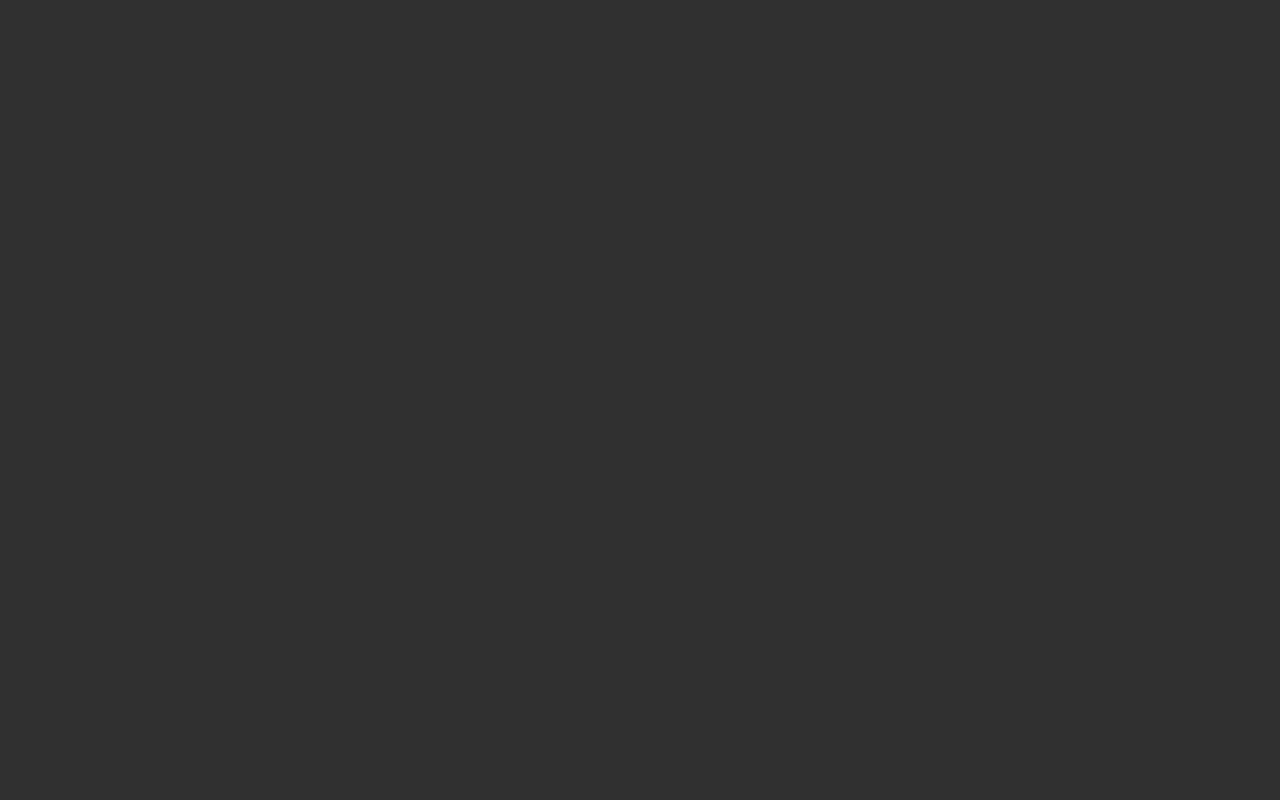
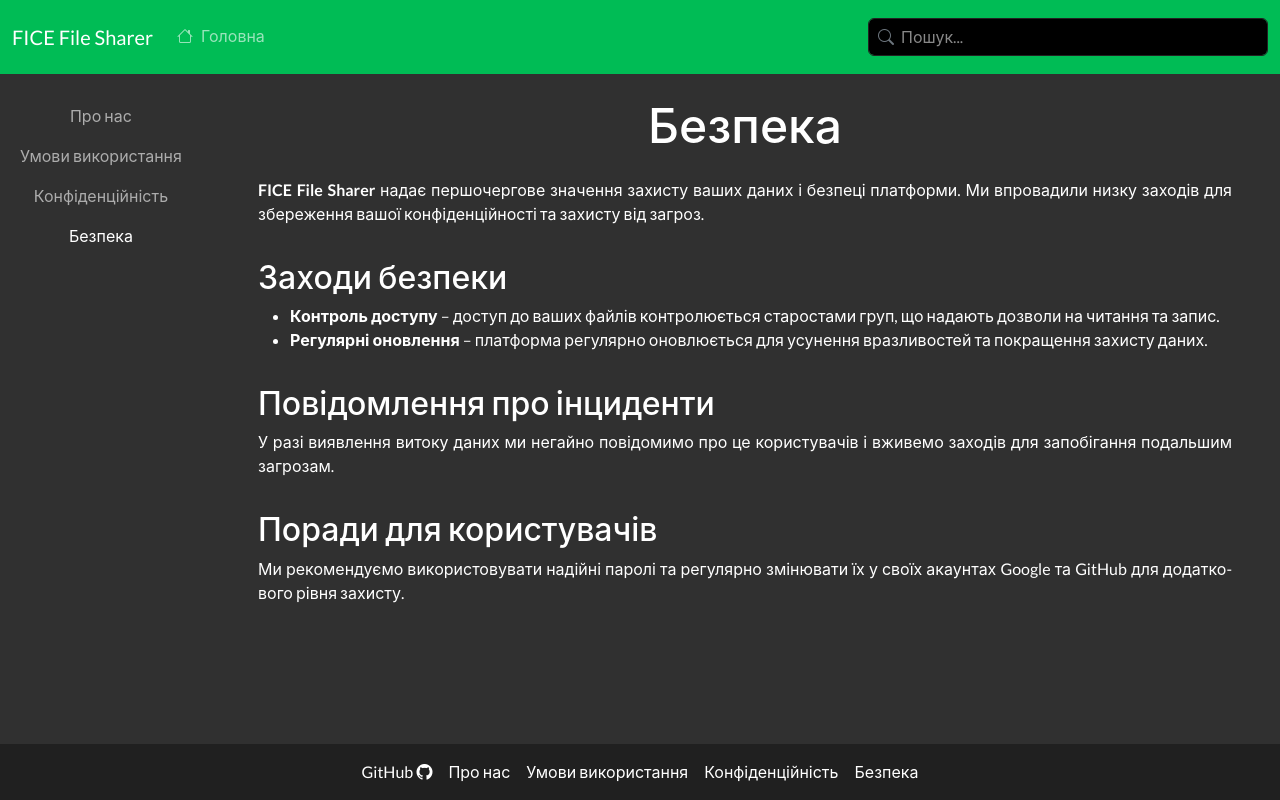
Before and after one commit to FICEFileSharer/FICEFileSharer, a React (Create React App) app in the folder client/: page /security in a window 1280 px wide. Before the commit this address had no page. Built offline with nearby package versions, Linux system fonts and the light colour scheme.

Commit message:
add: Security page

```diff
--- a/client/src/App.jsx
+++ b/client/src/App.jsx
@@ -11,6 +11,7 @@
 import AboutUsPage from './pages/AboutUsPage';
 import TermsOfServicePage from './pages/TermsOfServicePage';
 import PrivacyPage from './pages/PrivacyPage';
+import SecurityPage from './pages/SecurityPage';
 
 function App() {
   return (
@@ -68,6 +69,18 @@
               <Footer />
             </>
           }></Route>
+
+          <Route path='/security' element={
+            <>
+              <Header />
+              <div className='d-flex'>
+                <Sidebar />
+                <SecurityPage />
+              </div>
+              <TopScrollButton />
+              <Footer />
+            </>
+          }></Route>
         </Routes>
       </SearchProvider>
     </div>
--- a/client/src/components/Footer.jsx
+++ b/client/src/components/Footer.jsx
@@ -30,7 +30,7 @@
                 </FooterButton>
 
                 <FooterButton
-                    href='/'
+                    href='/security'
                 >
                     Безпека
                 </FooterButton>
--- a/client/src/components/sidebar/Sidebar/Sidebar.jsx
+++ b/client/src/components/sidebar/Sidebar/Sidebar.jsx
@@ -62,7 +62,7 @@
                             </SidebarElement>
 
                             <SidebarElement
-                                href='/'
+                                href='/security'
                             >
                                 Безпека
                             </SidebarElement>
--- /dev/null
+++ b/client/src/pages/SecurityPage.jsx
@@ -0,0 +1,58 @@
+import React from 'react';
+
+const SecurityPage = () => {
+  return (
+    <div>
+      <div className='d-flex h-100 text-white text-aling-justify text-uk-hyphens bg-dark px-mb-1'>
+        <div className='cover-container d-flex w-100 h-100 mx-auto flex-column'>
+
+          <h1 className='text-center mb-4'>
+            Безпека
+          </h1>
+
+          <p>
+             <b>FICE File Sharer</b> надає першочергове значення захисту ваших даних
+             і безпеці платформи. Ми впровадили низку заходів для збереження вашої
+             конфіденційності та захисту від загроз.
+          </p>
+
+          <h3 className='mt-3'>
+            Заходи безпеки
+          </h3>
+
+          <ul>
+            <li>
+                <b>Контроль доступу</b> – доступ до ваших файлів контролюється старостами
+                груп, що надають дозволи на читання та запис.
+            </li>
+
+            <li>
+                <b>Регулярні оновлення</b> – платформа регулярно оновлюється для усунення
+                вразливостей та покращення захисту даних.
+            </li>
+          </ul>
+
+          <h3 className='mt-3'>
+            Повідомлення про інциденти
+          </h3>
+
+          <p>
+            У разі виявлення витоку даних ми негайно повідомимо про це користувачів і
+            вживемо заходів для запобігання подальшим загрозам.
+          </p>
+
+          <h3 className='mt-3'>
+            Поради для користувачів
+          </h3>
+
+          <p>
+            Ми рекомендуємо використовувати надійні паролі та регулярно змінювати їх у
+            своїх акаунтах Google та GitHub для додаткового рівня захисту.
+          </p>
+        </div>
+      </div>
+    </div>
+  );
+};
+
+export default SecurityPage;
```
